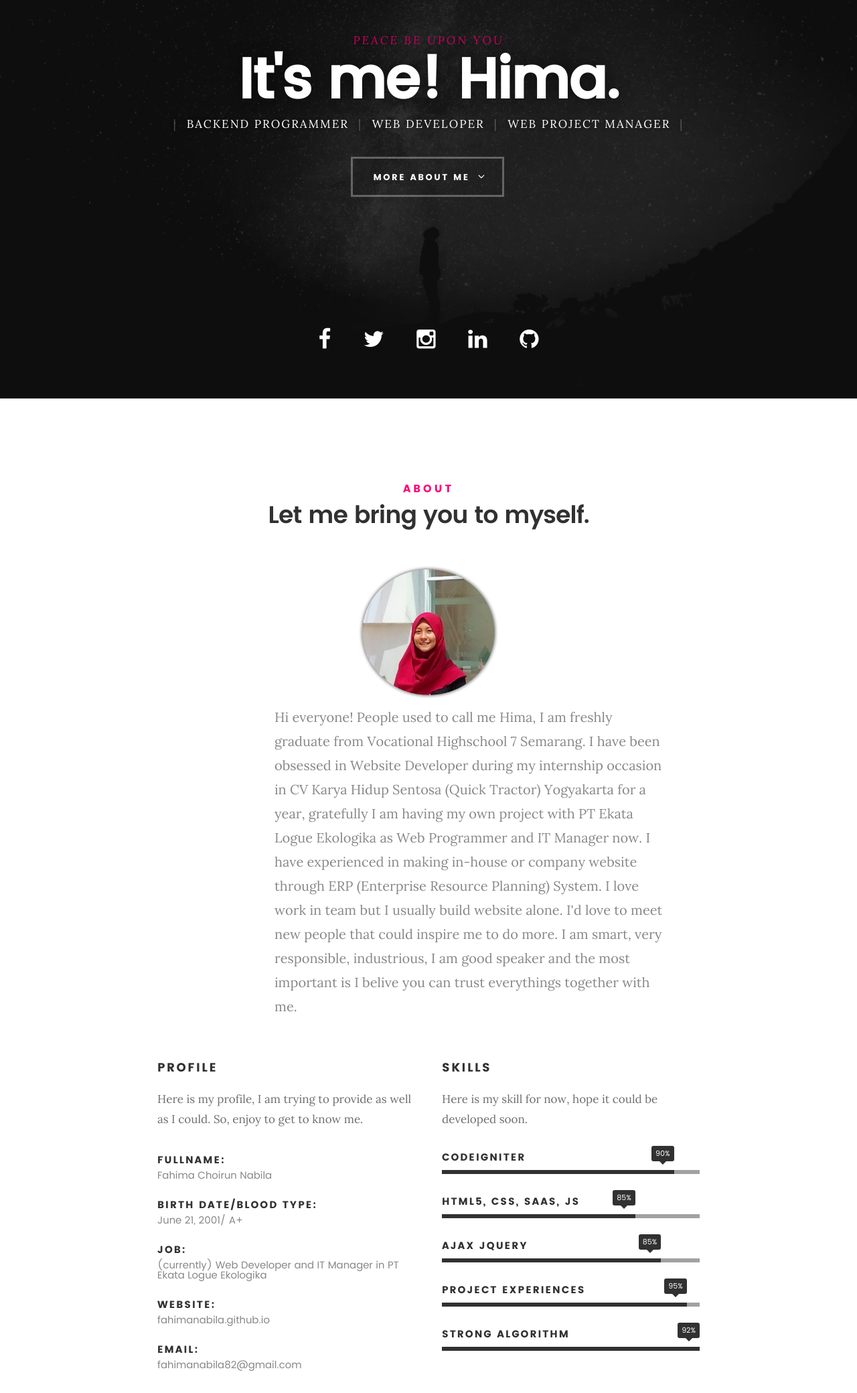
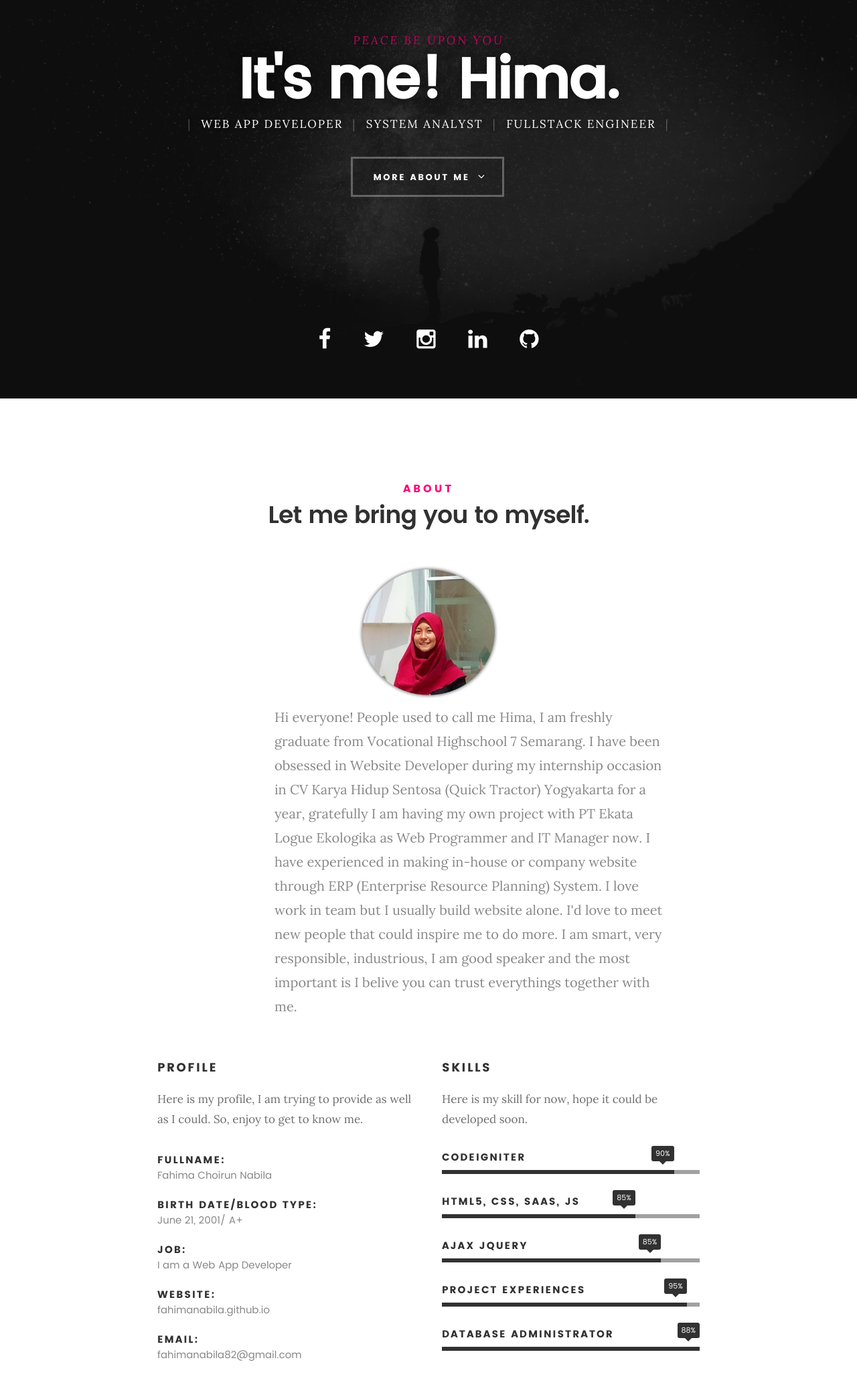
Before and after one commit to fahimanabila/old-profile, a plain HTML site: page index.html in a window 1280 px wide. Shown: the part 205-2285 px from the top of the page at 67% size. Drawn offline with Linux system fonts and the light colour scheme; files whose address does not match are found by name.

Commit message:
Update index.html

```diff
--- a/index.html
+++ b/index.html
@@ -77,9 +77,9 @@
 	   			<h1>It's me! Hima.</h1>
 
 	   			<p class="intro-position">
-	   				<span>Backend Programmer</span>
-	   				<span>Web Developer</span>
-	   				<span>Web Project Manager</span>
+	   				<span>Web App Developer</span>
+	   				<span>System Analyst</span>
+	   				<span>Fullstack Engineer</span>
 	   			</p>
 
 	   			<a class="button stroke smoothscroll" href="#about" title="">More About Me</a>
@@ -144,7 +144,7 @@
    				</li>
    				<li>
    					<strong>Job:</strong>
-   					<span>(currently) Web Developer and IT Manager in PT Ekata Logue Ekologika</span>
+   					<span>I am a Web App Developer</span>
    				</li>
    				<li>
    					<strong>Website:</strong>
@@ -182,8 +182,8 @@
 				   	<strong>Project Experiences</strong>
 				   </li>
 				   <li>
-				   	<div class="progress percent92"><span>92%</span></div>
-				   	<strong>Strong Algorithm</strong>
+				   	<div class="progress percent88"><span>88%</span></div>
+				   	<strong>Database Administrator</strong>
 				   </li>
 
 				</ul> <!-- /skill-bars -->
```
